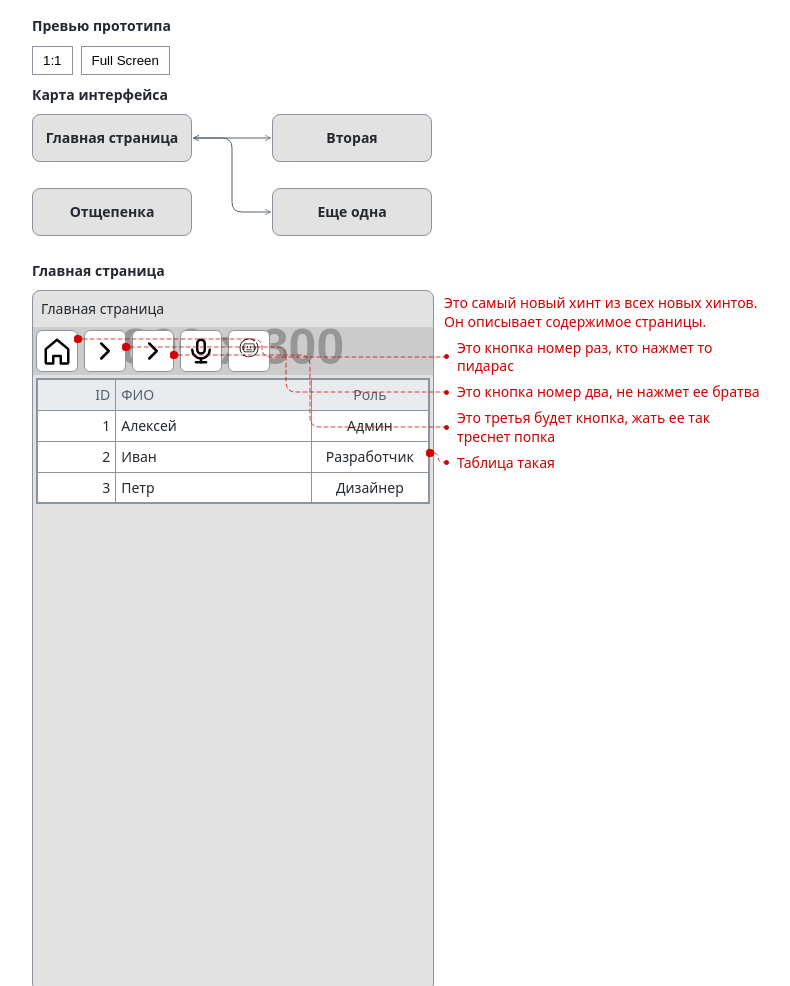
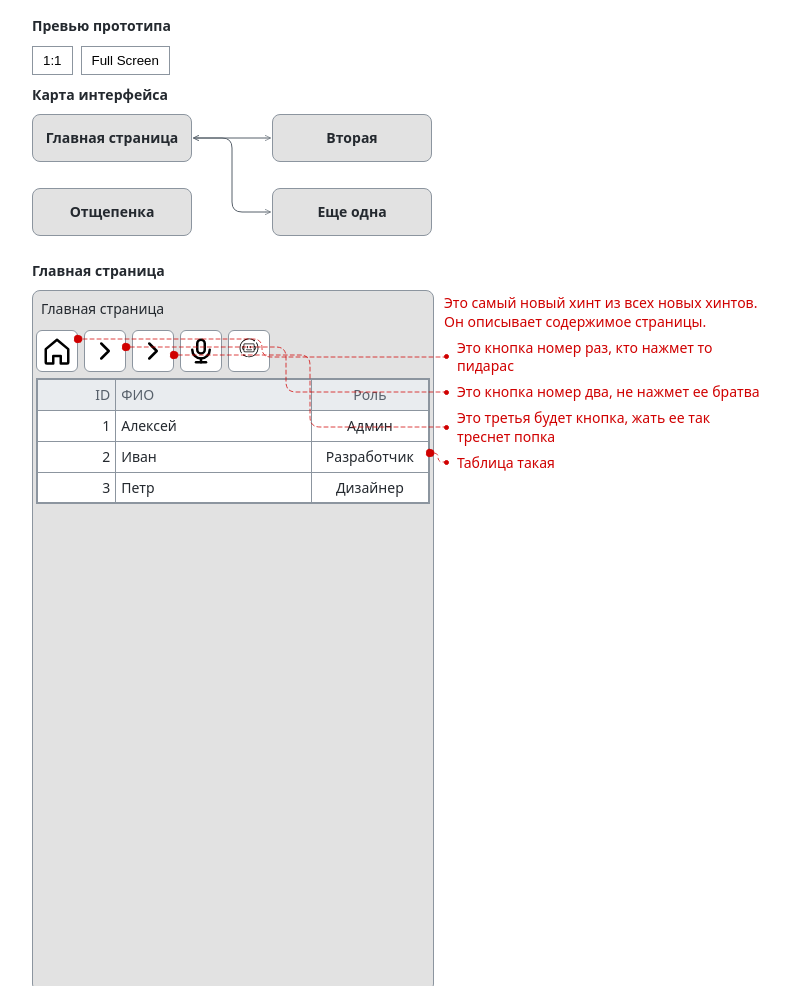
Before and after one commit to KhudyakovAlex/UXL, a plain HTML site: page index.html in a window 1280 px wide. Shown: the top 986 px of the page, without its empty margins (8-798 px from the left). Drawn offline with Linux system fonts and the light colour scheme; placeholder pictures from the web are drawn by us.

Commit message:
Restore src/yarmap.PNG (background asset) and revert BG field changes

```diff
--- a/index.html
+++ b/index.html
@@ -34,7 +34,7 @@
 400x700
 P\1\Главная страница\Это самый новый хинт из всех новых хинтов. Он описывает содержимое страницы.
   C\Главная страница\50x\LT
-  F\100%x\T\BG:https://placehold.co/800x300/png
+  F\100%x\T
     B\ICON:home:30\40x40\L\Это кнопка номер раз, кто нажмет то пидарас
     B\ICON:chevron-right:30\GOTO:2\40x40\L\Это кнопка номер два, не нажмет ее братва
     B\ICON:chevron-right:30\GOTO:3\40x40\L\Это третья будет кнопка, жать ее так треснет попка
--- a/uxl.js
+++ b/uxl.js
@@ -383,11 +383,6 @@
       return /^ICON:/i.test(v);
     }
 
-    function isBgToken(s) {
-      const v = String(s || "").trim();
-      return /^BG:/i.test(v);
-    }
-
     function parseIntNonNegative(raw, metaForErr, what) {
       const n = Number.parseInt(String(raw), 10);
       if (!Number.isFinite(n) || String(n) !== String(raw).trim()) {
@@ -447,7 +442,6 @@
         allowPadding = false,
         allowRadius = false,
         allowIcon = false,
-        allowBg = false,
       } = {},
     ) {
       let sizeStr = "";
@@ -460,7 +454,6 @@
       let radiusPx = null;
       let iconName = "";
       let iconSizePx = null;
-      let bgUrl = "";
 
       const setOnce = (kind, val) => {
         if (kind === "size") {
@@ -513,11 +506,6 @@
           iconSizePx = val;
           return;
         }
-        if (kind === "bg") {
-          if (bgUrl) throw formatError(tag, "BG указан более одного раза.");
-          bgUrl = val;
-          return;
-        }
       };
 
       for (const raw of tokens) {
@@ -534,9 +522,6 @@
         }
         if (isIconToken(v) && !allowIcon) {
           throw formatError(tag, `Поле "${v}" (icon) не поддерживается для этого тега.`);
-        }
-        if (isBgToken(v) && !allowBg) {
-          throw formatError(tag, `Поле "${v}" (bg) не поддерживается для этого тега.`);
         }
         if (allowMargin && isMarginToken(v)) {
           const n = parseIntNonNegative(v.slice(1), meta, "MARGIN");
@@ -575,12 +560,6 @@
           }
           continue;
         }
-        if (allowBg && isBgToken(v)) {
-          const url = String(v.slice("BG:".length)).trim();
-          if (!url) throw formatError(tag, `BG должен быть вида "BG:https://..." (URL не может быть пустым).`);
-          setOnce("bg", url);
-          continue;
-        }
         if (allowCols && isColsToken(v)) {
           setOnce("cols", v);
           continue;
@@ -603,7 +582,7 @@
         }
         throw formatError(tag, `Не удалось распознать поле "${v}".`);
       }
-      return { sizeStr, alignStr, actionStr, hint, colsSpec, marginPx, paddingPx, radiusPx, iconName, iconSizePx, bgUrl };
+      return { sizeStr, alignStr, actionStr, hint, colsSpec, marginPx, paddingPx, radiusPx, iconName, iconSizePx };
     }
 
     if (tag === "P") {
@@ -731,14 +710,12 @@
         allowHint: true,
         allowMargin: false,
         allowPadding: true,
-        allowBg: true,
       });
       const sizeStr = rest.sizeStr;
       const alignStr = rest.alignStr;
       const hint = rest.hint;
-      const bg = rest.bgUrl || "";
       const common = parseCommon({ caption: "", sizeStr, alignStr, actionStr: "", hint });
-      return { indent, node: { tag, id: "", padding: rest.paddingPx ?? 0, bg, ...common, rawLineNo: lineNo } };
+      return { indent, node: { tag, id: "", padding: rest.paddingPx ?? 0, ...common, rawLineNo: lineNo } };
     }
 
     if (tag === "T") {
@@ -1426,14 +1403,6 @@
         nodeEl = el("div", { class: "uxl-node uxl-F", "data-uxl-uid": node.uid });
         if (node.hint) nodeEl.title = node.hint;
         if (Number.isFinite(node.padding)) nodeEl.style.padding = `${node.padding}px`;
-        const bg = String(node.bg || "").trim();
-        if (bg) {
-          const safe = bg.replaceAll('"', "%22");
-          nodeEl.style.backgroundImage = `url("${safe}")`;
-          nodeEl.style.backgroundRepeat = "no-repeat";
-          nodeEl.style.backgroundPosition = "center";
-          nodeEl.style.backgroundSize = "cover";
-        }
         domByUid.set(node.uid, nodeEl);
         parentEl.append(nodeEl);
         for (const ch of node.children || []) renderNode(ch, nodeEl);
```
Also changed, not shown: UXL.md (+1 -3 lines), UXL_parser_prompt.md (+0 -1 lines), src/yarmap.PNG (added).
